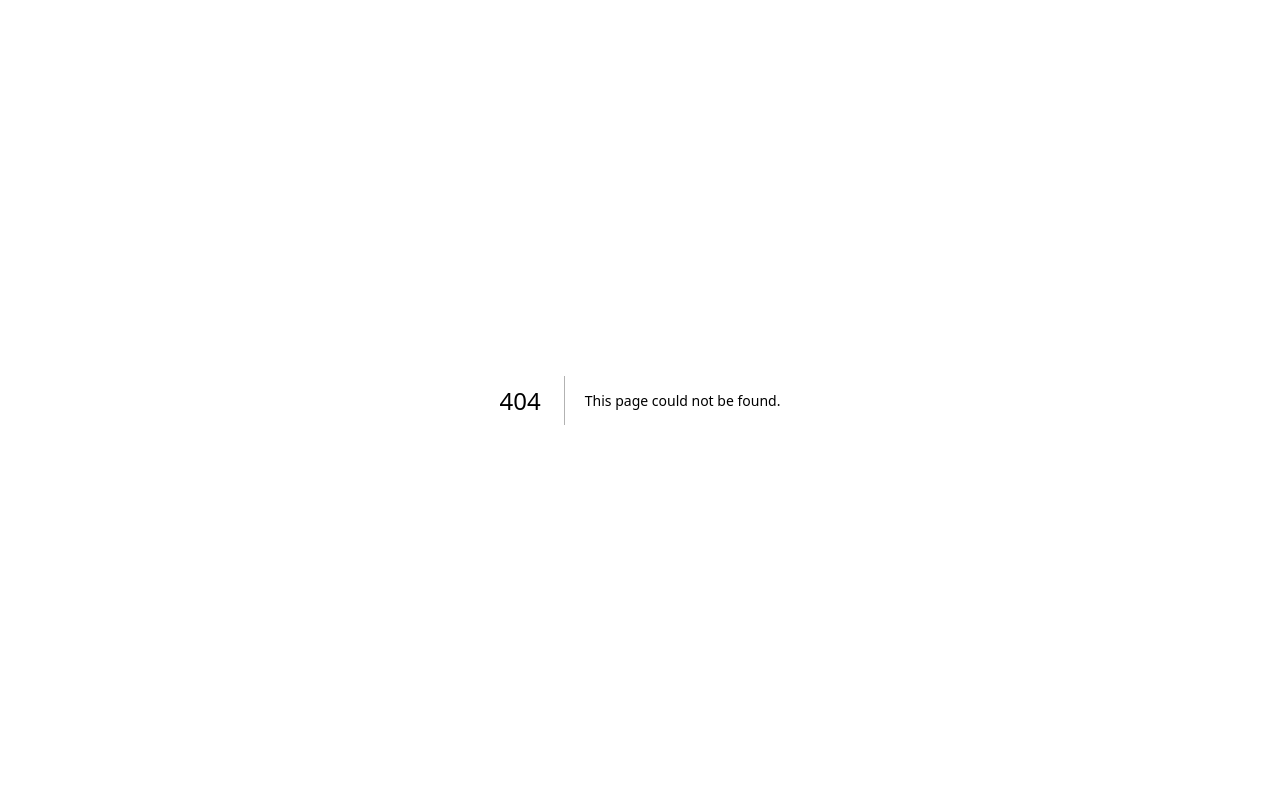
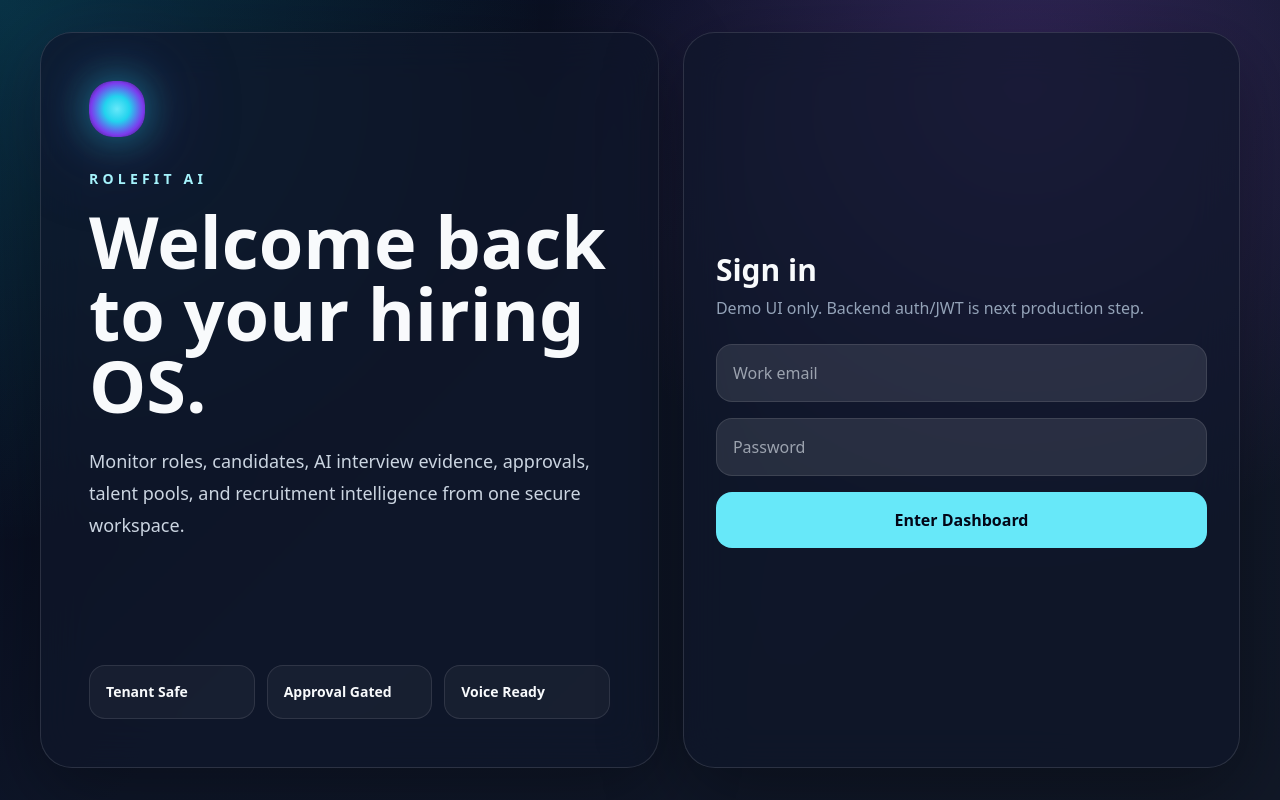
Before and after one commit to shivamgiri-sudo/RoleFit-AI, a Next.js app in the folder frontend/: page /login in a window 1280 px wide. Before the commit this address had no page. Built offline with nearby package versions, Linux system fonts and the light colour scheme.

Commit message:
Add login UI page

```diff
--- /dev/null
+++ b/frontend/app/login/page.tsx
@@ -0,0 +1,30 @@
+import Link from 'next/link';
+
+export default function LoginPage() {
+  return (
+    <main className="mx-auto grid min-h-screen max-w-7xl gap-6 px-6 py-8 md:grid-cols-[1fr_0.9fr] md:px-10">
+      <section className="glass-panel flex flex-col justify-between rounded-[2rem] p-8 md:p-12">
+        <div>
+          <div className="voice-orb mb-8 h-14 w-14 rounded-3xl" />
+          <p className="text-sm font-semibold uppercase tracking-[0.3em] text-cyan-200">RoleFit AI</p>
+          <h1 className="mt-4 text-5xl font-black leading-tight md:text-7xl">Welcome back to your hiring OS.</h1>
+          <p className="mt-6 max-w-xl text-lg leading-8 text-slate-300">Monitor roles, candidates, AI interview evidence, approvals, talent pools, and recruitment intelligence from one secure workspace.</p>
+        </div>
+        <div className="mt-10 grid gap-3 md:grid-cols-3">
+          {['Tenant Safe', 'Approval Gated', 'Voice Ready'].map((item) => <div key={item} className="rounded-2xl border border-white/10 bg-white/[0.04] p-4 text-sm font-bold">{item}</div>)}
+        </div>
+      </section>
+      <section className="glass-panel flex items-center rounded-[2rem] p-8">
+        <div className="w-full">
+          <h2 className="text-3xl font-black">Sign in</h2>
+          <p className="mt-2 text-slate-400">Demo UI only. Backend auth/JWT is next production step.</p>
+          <div className="mt-6 space-y-4">
+            <input className="w-full rounded-2xl border border-white/10 bg-white/10 px-4 py-4 outline-none" placeholder="Work email" />
+            <input className="w-full rounded-2xl border border-white/10 bg-white/10 px-4 py-4 outline-none" placeholder="Password" type="password" />
+            <Link href="/dashboard" className="block rounded-2xl bg-cyan-300 px-5 py-4 text-center font-black text-slate-950">Enter Dashboard</Link>
+          </div>
+        </div>
+      </section>
+    </main>
+  );
+}
```
